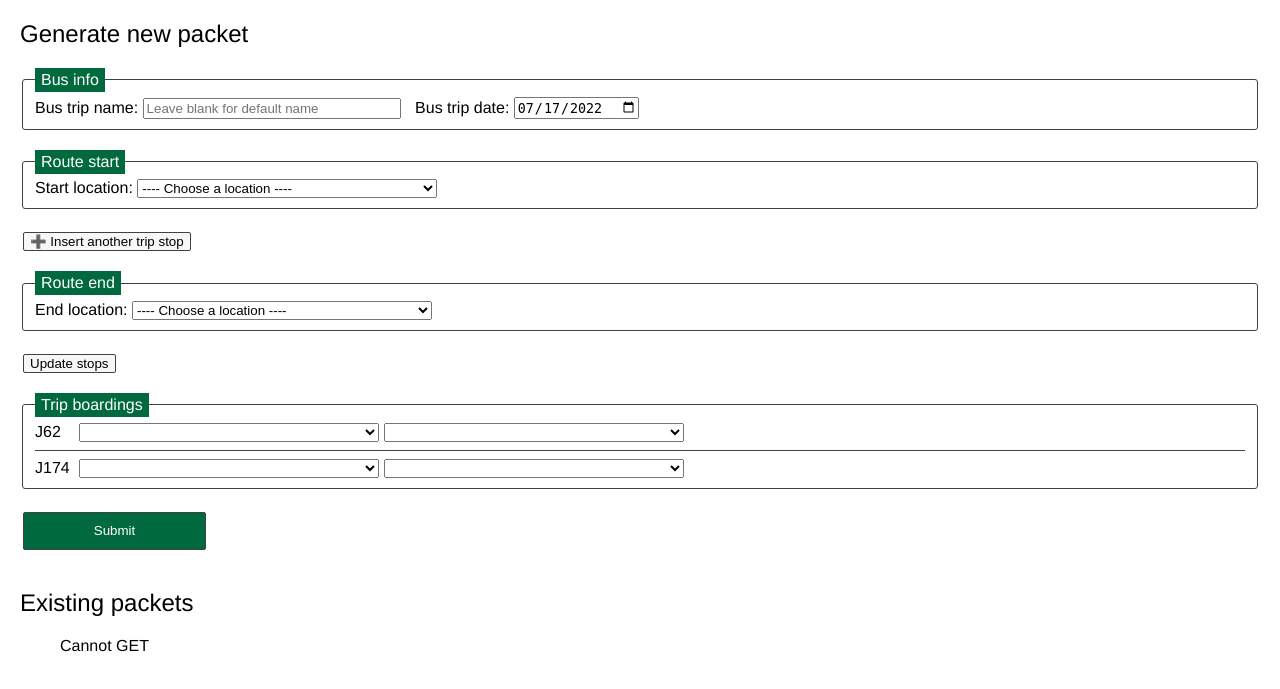
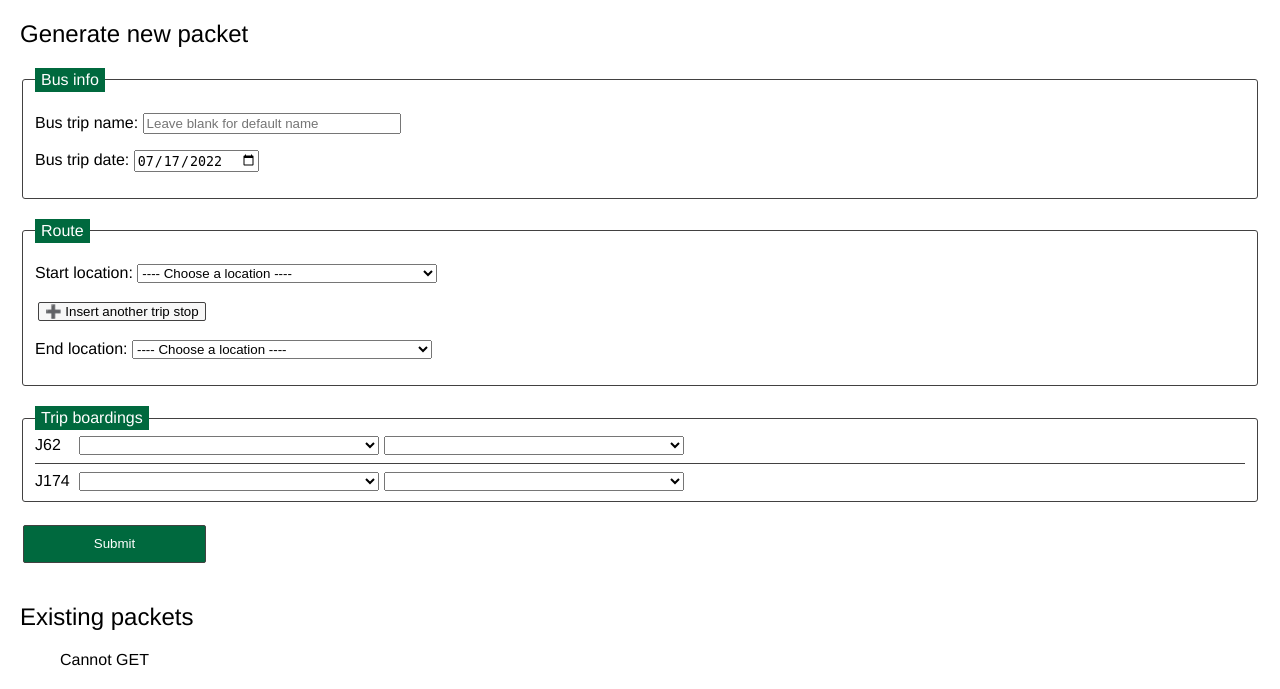
Before and after one commit to dartmouth-outing-club/fyt-bus-packet-generator, a web app: file static/index.html in a window 1280 px wide. Shown: the part 111-800 px from the top of the page. Run offline with its HTML, style and script files only (its server is not run), Linux system fonts and the light colour scheme; lists and menus that the app fills with data are empty; some web fonts are replaced.

Commit message:
Consolidate route fieldsets into one fieldset

```diff
--- a/static/index.html
+++ b/static/index.html
@@ -18,38 +18,40 @@
 <h2>Generate new packet</h2>
 <form action="/api/packets" method=post>
 
-<fieldset name=bus-info>
+<fieldset name=info>
 <legend>Bus info</legend>
-<label>Bus trip name: <input type=text name=trip-name placeholder="Leave blank for default name"></label>
-<label>Bus trip date: <input type=date name=trip-date id=trip-date required></label>
+<p>
+<label>Bus trip name: </label>
+<input type=text name=trip-name placeholder="Leave blank for default name">
+
+<p>
+<label>Bus trip date: </label>
+<input type=date name=trip-date id=trip-date required>
 <script>document.getElementById('trip-date').valueAsDate = new Date()</script>
 </fieldset>
 
-<fieldset name=route-start>
-<legend>Route start</legend>
-<label>Start location:
+<fieldset name=route>
+<legend>Route</legend>
+
+<p>
+<label>Start location: </label>
 <select class="location" name=origin-location required>
 	<option value="" selected disabled hidden>---- Choose a location ----
 </select>
-</label>
 <button class="delete nodisplay" onclick="this.parentElement.remove()" type=button>Remove</button>
-</fieldset>
 
-<button id=add type=button onclick="addNewWaypoint()">
-&#10133; Insert another trip stop
-</button>
+<p>
+<button id=add type=button onclick="addNewWaypoint()">&#10133; Insert another trip stop</button>
 
-<fieldset name=route-end>
-<legend>Route end</legend>
-<label>End location:
+<p>
+<label>End location: </label>
 <select class="location" name=destination-location required>
 	<option value="" selected disabled hidden>---- Choose a location ----
 </select>
-</label>
 </fieldset>
 
-<button type=button onclick="setTripBoardingOptions()">Update stops</button>
-<fieldset name=trip-boardings>
+
+<fieldset name=boardings>
 <legend>Trip boardings</legend>
 
 <span>J62</span>
@@ -74,24 +76,21 @@
 </main>
 
 <script>
-const INITIAL_FIELDSETS = document.querySelectorAll('fieldset').length
 const WINDOW_URL = new URL(window.location.href)
+const ADD_P = document.querySelector('fieldset[name=route]').children[2]
 
 function addNewWaypoint () {
-		const form = document.querySelector('form')
-		const { add, ['route-start']: start } = form
-		const newFieldset = start.cloneNode(true)
-		const num = document.querySelectorAll('fieldset').length - INITIAL_FIELDSETS + 1
+		const routeFieldset = document.querySelector('fieldset[name=route]')
+		const newPara = routeFieldset.children[1].cloneNode(true)
 
-		newFieldset.setAttribute('name', `stop${num}`)
-		const [ legend, label, deleteButton ] = newFieldset.children
+		const num = document.querySelectorAll('select.location').length - 1
+		const [ label, select, deleteButton ] = newPara.children
 
-		legend.innerHTML = `Stop ${num}`
-		label.attributes.innerHTML = 'Stop location:'
-		label.children[0].setAttribute('name', `stop${num}-location`)
+		label.innerHTML = `Stop ${num}: `
+		select.setAttribute('name', `stop${num}-location`)
 		deleteButton.classList.remove('nodisplay')
 
-		form.insertBefore(newFieldset, add)
+		routeFieldset.insertBefore(newPara, ADD_P)
 	}
 
 function setTripBoardingOptions () {
--- a/static/ui-stylesheet.css
+++ b/static/ui-stylesheet.css
@@ -119,16 +119,6 @@ fieldset {
 	border-radius: 3px;
 }
 
-fieldset > label {
-	margin-bottom: 5px;
-	margin-right: 10px;
-	border-radius: 2px;
-}
-
-fieldset > button {
-	margin-left: auto;
-}
-
 fieldset > span {
 	display: inline-block;
 	min-width: 40px;
```
